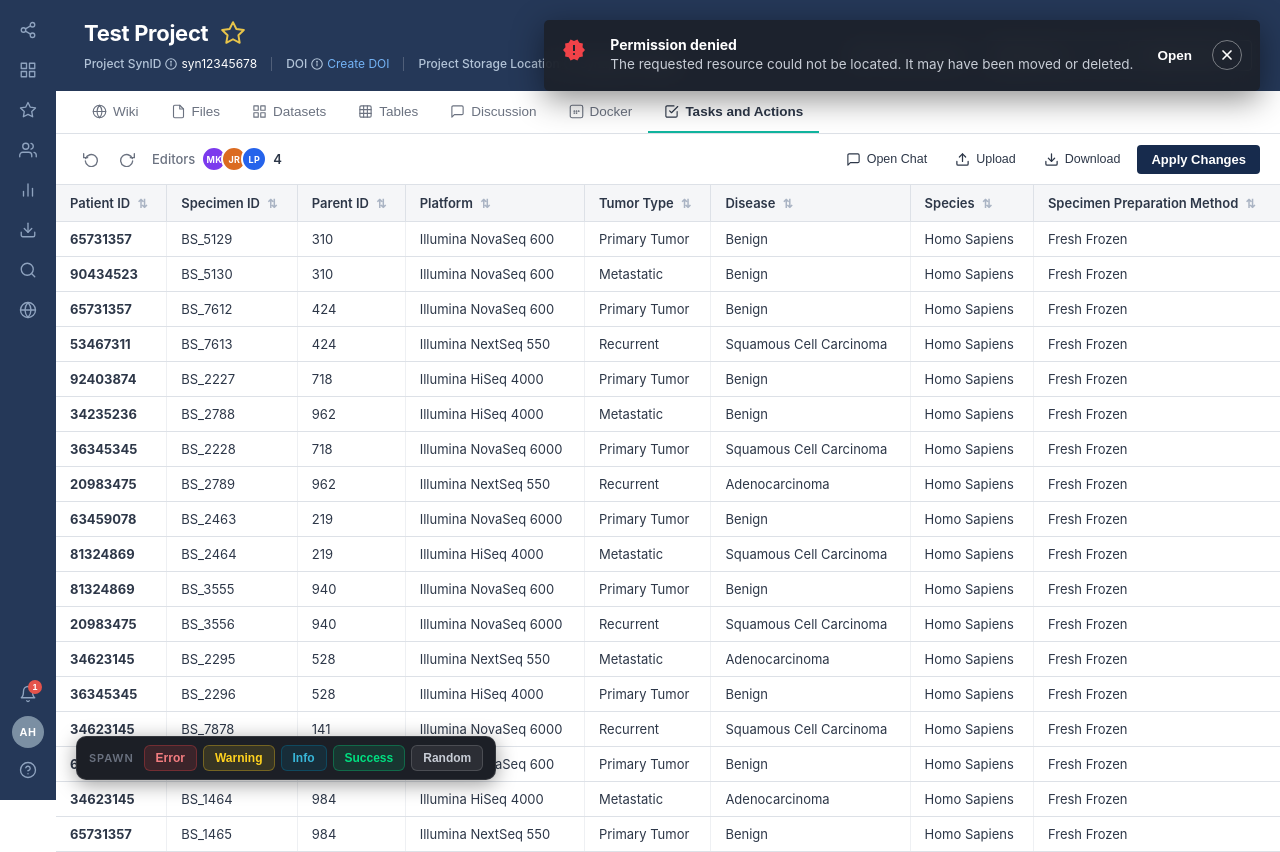
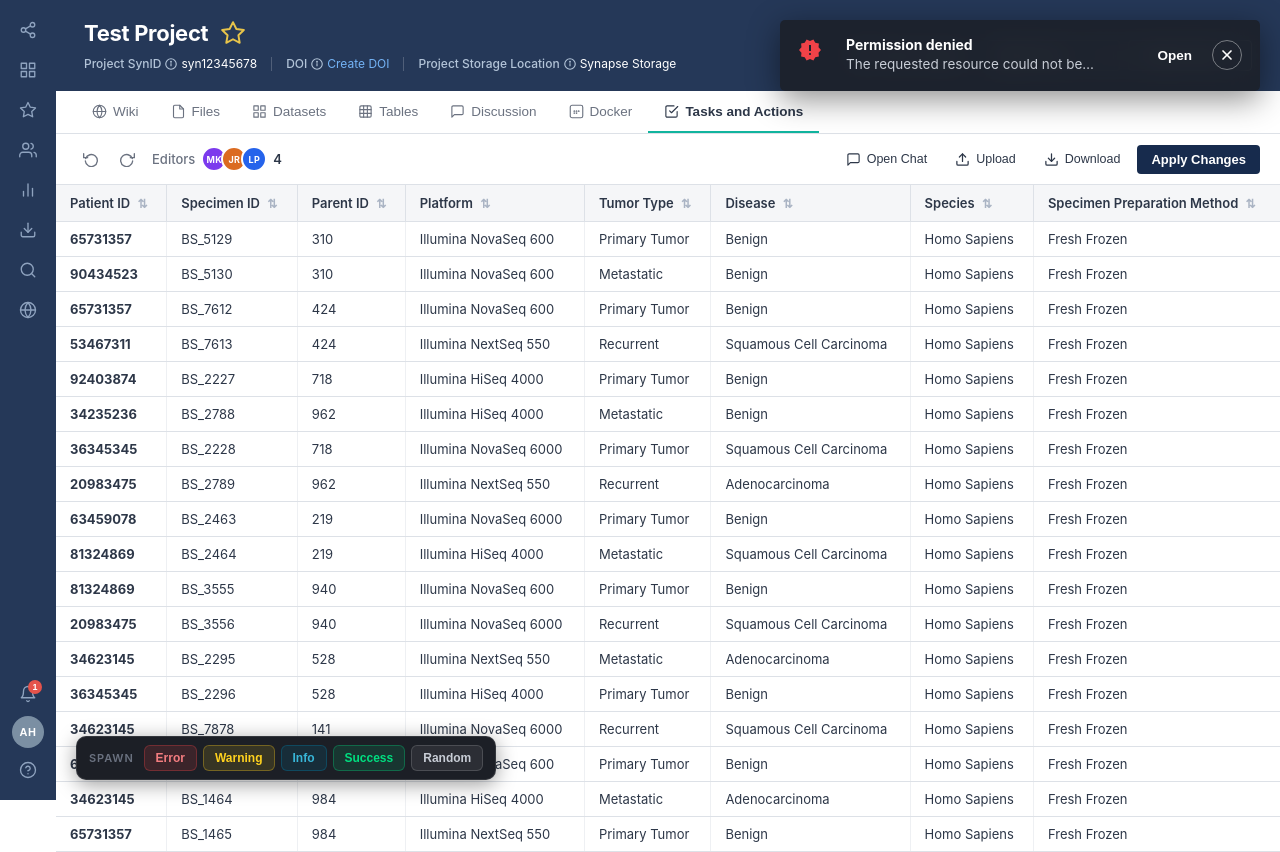
Before and after one commit to adamhindman/notifications, a website built with Vite: page index.html in a window 1280 px wide. Both pictures are taken after a click on the button "Error". Built offline with nearby package versions, Linux system fonts and the light colour scheme.

Commit message:
Set notification min-width 240px / max-width 480px, content-driven sizing
Co-Authored-By: Claude Sonnet 4.6 <noreply@anthropic.com>

```diff
--- a/src/style.css
+++ b/src/style.css
@@ -8,9 +8,8 @@
   z-index: 1000;
   display: flex;
   flex-direction: column;
+  align-items: flex-end;
   gap: 10px;
-  max-width: 720px;
-  min-width: 480px;
 }
 
 @keyframes notif-in {
@@ -23,6 +22,8 @@
   align-items: center;
   gap: 24px;
   padding: 16px 18px;
+  min-width: 240px;
+  max-width: 480px;
   animation: notif-in 0.35s cubic-bezier(0.22, 1, 0.36, 1);
   background: rgba(28, 31, 38, 0.85);
   backdrop-filter: blur(12px);
```
